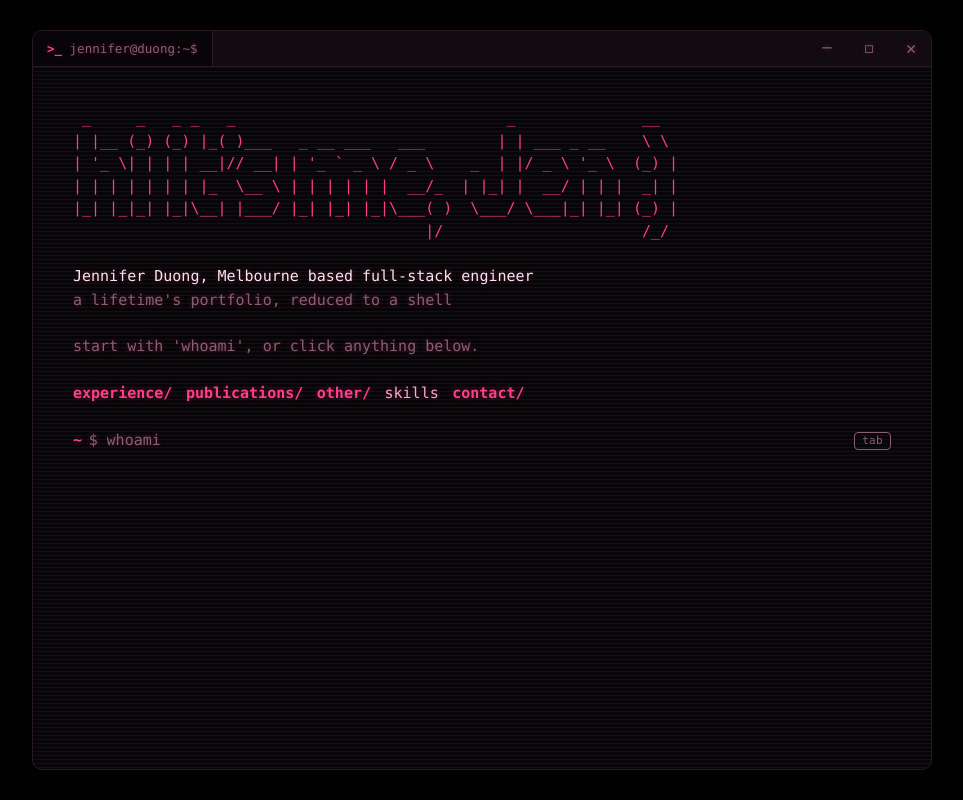
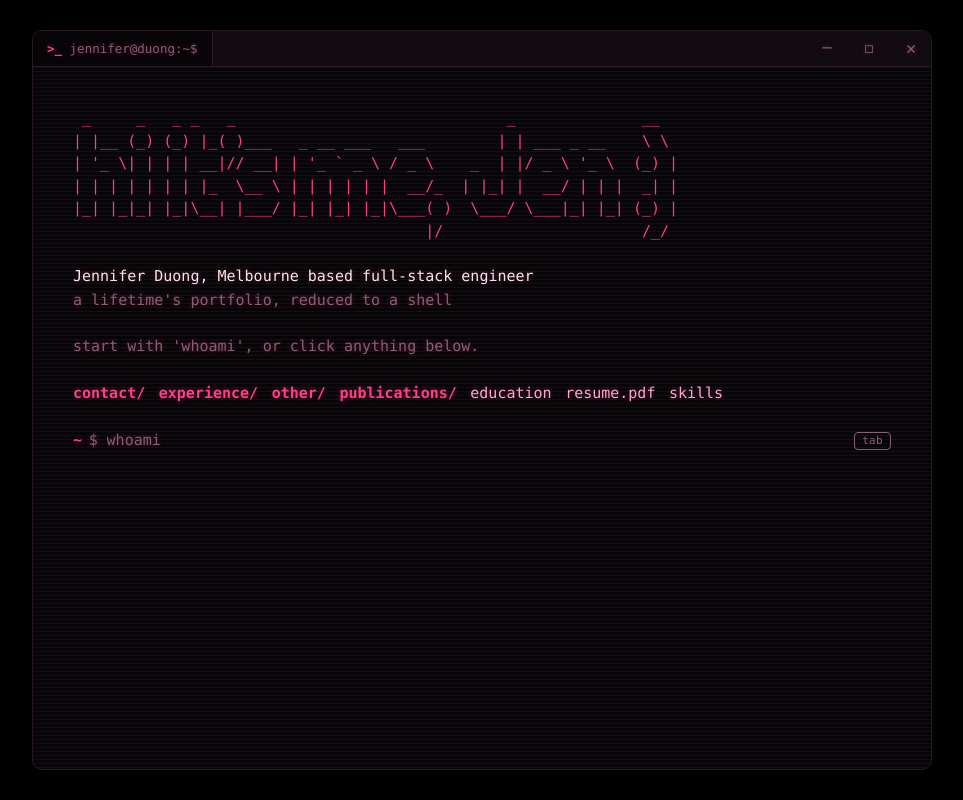
Before and after one commit to jenduo/jenduo.github.io, a React (Vite) app: page / in a window 1280 px wide. Shown: the whole page, without its empty margins (158-1121 px from the left). Built offline with nearby package versions, Linux system fonts and the light colour scheme.

Commit message:
fix: derive the landing entry list from the filesystem
The list was a hand-written copy of the root, so it drifted when the tree
changed and hid education and resume.pdf from anyone who never ran ls.

```diff
--- a/src/terminal/boot.ts
+++ b/src/terminal/boot.ts
@@ -1,5 +1,7 @@
-import type { Line } from '../commands/types'
+import { sortNodes } from '../commands/nav'
+import type { Line, PathEntry } from '../commands/types'
 import { hero, text } from '../commands/types'
+import { root } from '../fs/tree'
 
 // figlet -f standard "hi it's me, Jen :)", 67 columns, smiley included.
 // Shown on viewports wide enough to hold it; below 680px terminal.css swaps in
@@ -13,6 +15,18 @@ const BANNER = [
   '                                       |/                      /_/ ',
 ]
 
+/**
+ * Everything at the top of the filesystem, in the same order `ls` would print
+ * it. Derived rather than listed: this used to be a hand-written copy of the
+ * root, and it silently fell out of date the moment the tree changed, hiding
+ * `education` and `resume.pdf` from anyone who never ran `ls`.
+ */
+const ROOT_ENTRIES: PathEntry[] = sortNodes(root.children).map((child) => ({
+  name: child.name,
+  kind: child.kind,
+  path: `/${child.name}`,
+}))
+
 export const BOOT: Line[] = [
   { type: 'banner', rows: BANNER },
   hero("hi it's me, Jen :)"),
@@ -23,15 +37,6 @@ export const BOOT: Line[] = [
   // Kept short so it does not wrap at phone width.
   text("start with 'whoami', or click anything below.", 'dim'),
   text(''),
-  {
-    type: 'paths',
-    entries: [
-      { name: 'experience', kind: 'dir', path: '/experience' },
-      { name: 'publications', kind: 'dir', path: '/publications' },
-      { name: 'other', kind: 'dir', path: '/other' },
-      { name: 'skills', kind: 'file', path: '/skills' },
-      { name: 'contact', kind: 'dir', path: '/contact' },
-    ],
-  },
+  { type: 'paths', entries: ROOT_ENTRIES },
   text(''),
 ]
```
Also changed, not shown: 1 other file (tests, documents, lock files or other folders).
